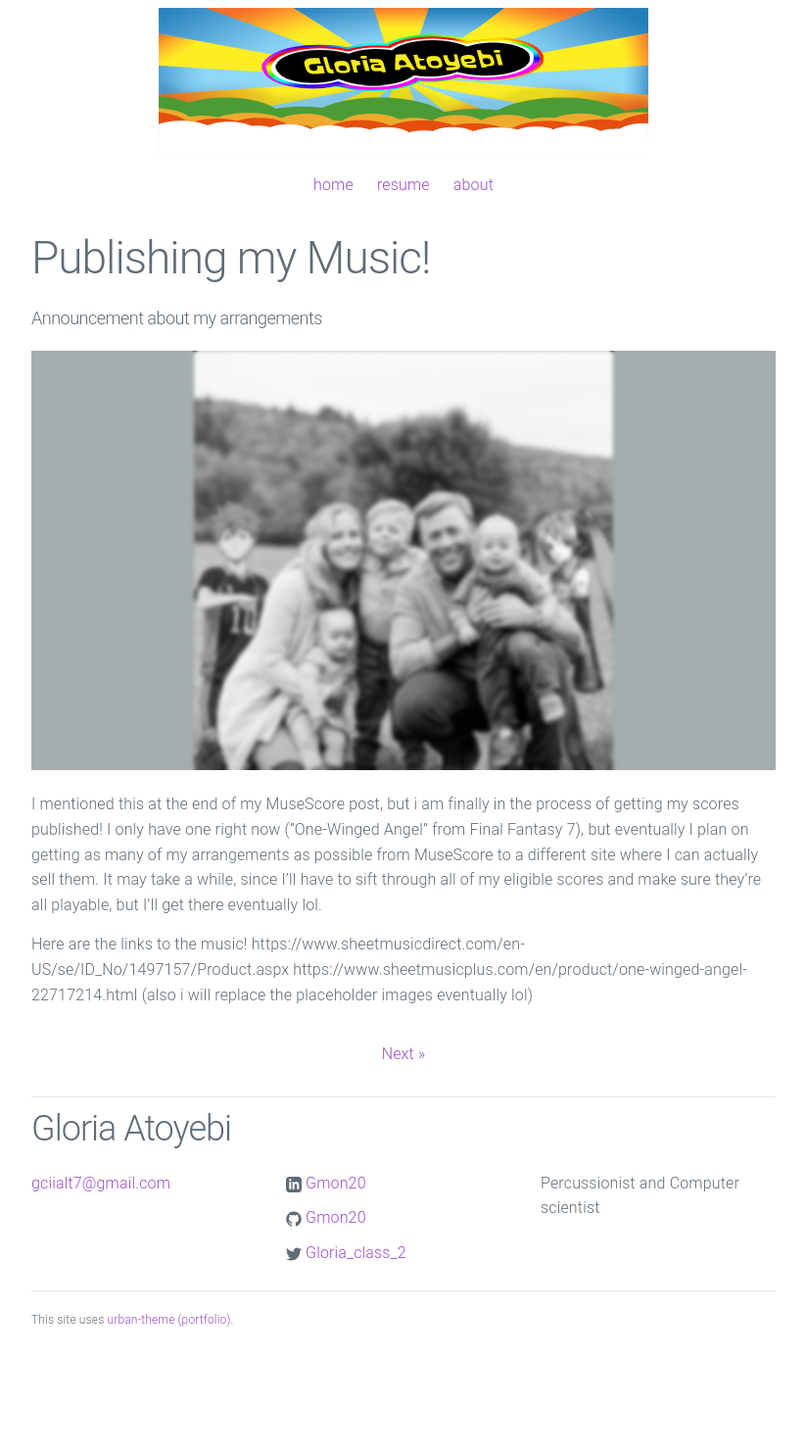
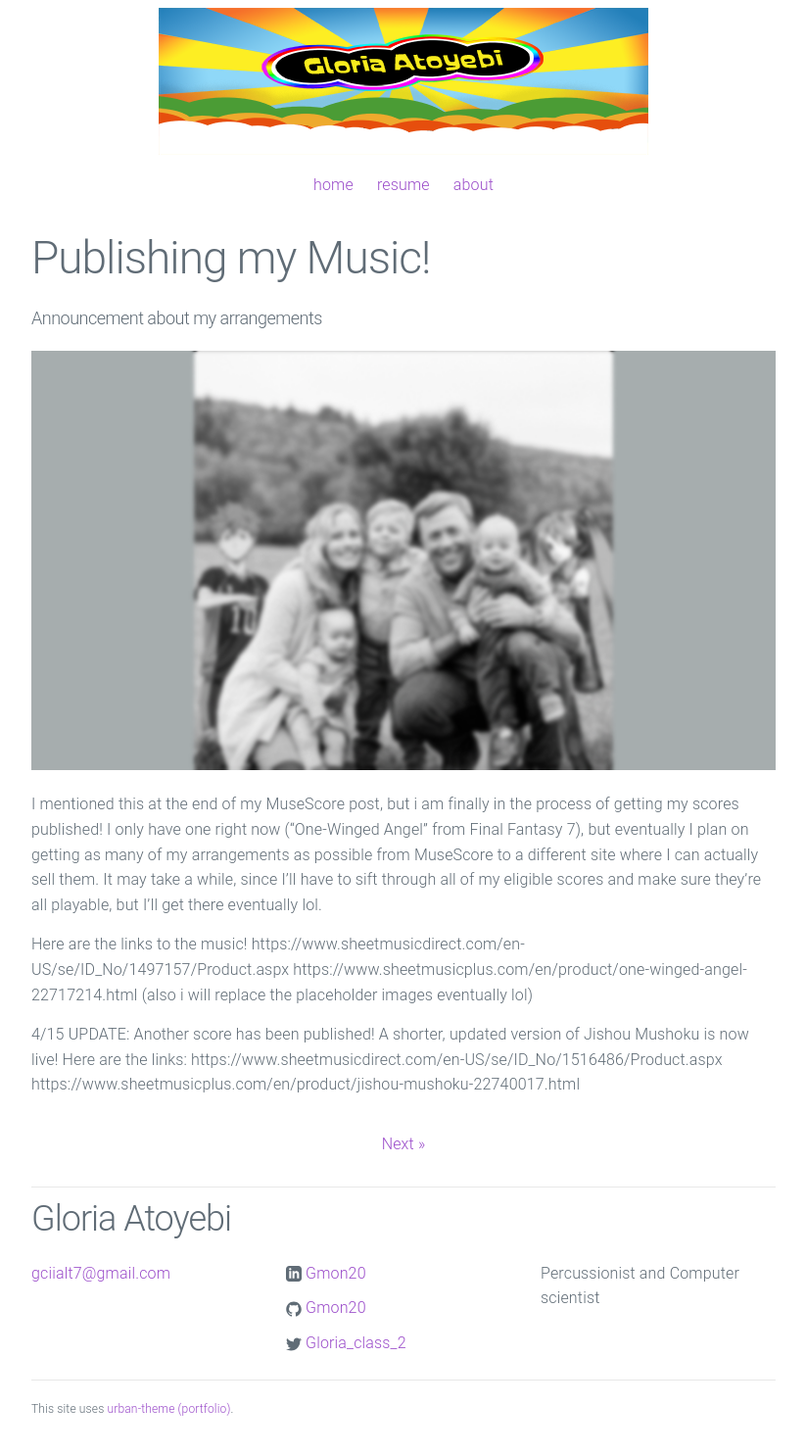
Before and after one commit to Gmon20/gmon20.github.io, a Jekyll site: the page built from _posts/2024-03-12-timetopublish.md, in a window 1280 px wide. Shown: the whole page at 98% size, without its empty margins (228-1051 px from the left). Built offline with Jekyll 4.4.1, drawn with Linux system fonts in a browser that asks for light colours; before the commit the page ends 1392 px from its top, so only the background shows below that.

Commit message:
Update 2024-03-12-timetopublish.md
Added new score

```diff
--- a/_posts/2024-03-12-timetopublish.md
+++ b/_posts/2024-03-12-timetopublish.md
@@ -13,3 +13,7 @@ MuseScore to a different site where I can actually sell them. It may take a whil
 
 Here are the links to the music! https://www.sheetmusicdirect.com/en-US/se/ID_No/1497157/Product.aspx https://www.sheetmusicplus.com/en/product/one-winged-angel-22717214.html
 (also i will replace the placeholder images eventually lol)
+
+4/15 UPDATE: Another score has been published! A shorter, updated version of Jishou Mushoku is now live! Here are the links:
+https://www.sheetmusicdirect.com/en-US/se/ID_No/1516486/Product.aspx
+https://www.sheetmusicplus.com/en/product/jishou-mushoku-22740017.html
```
